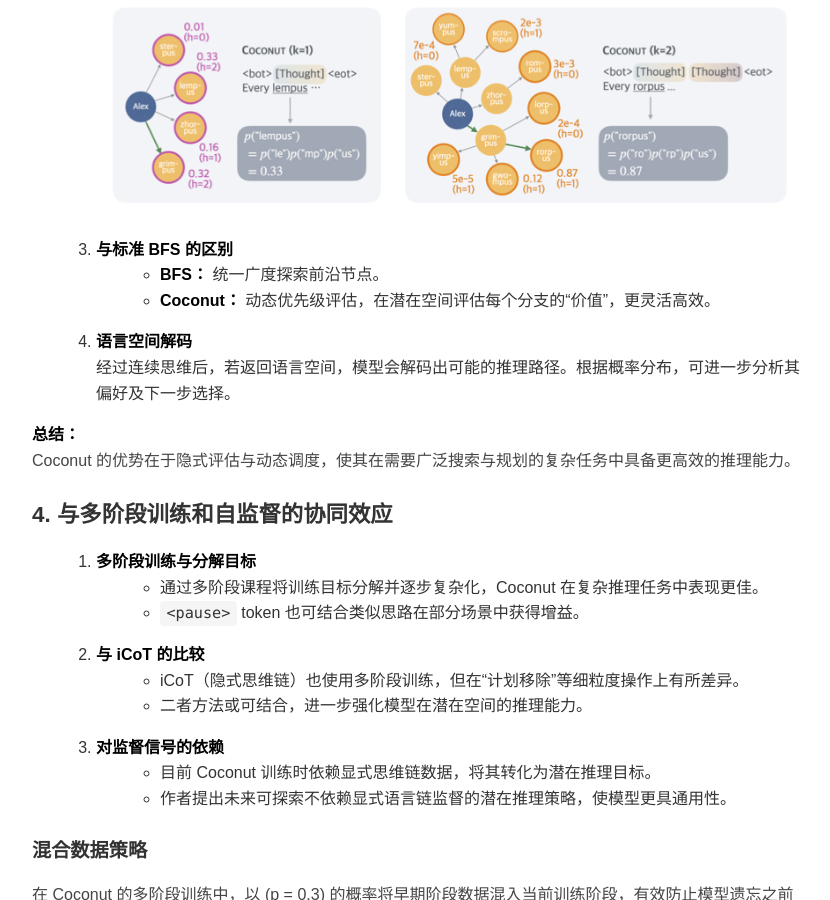
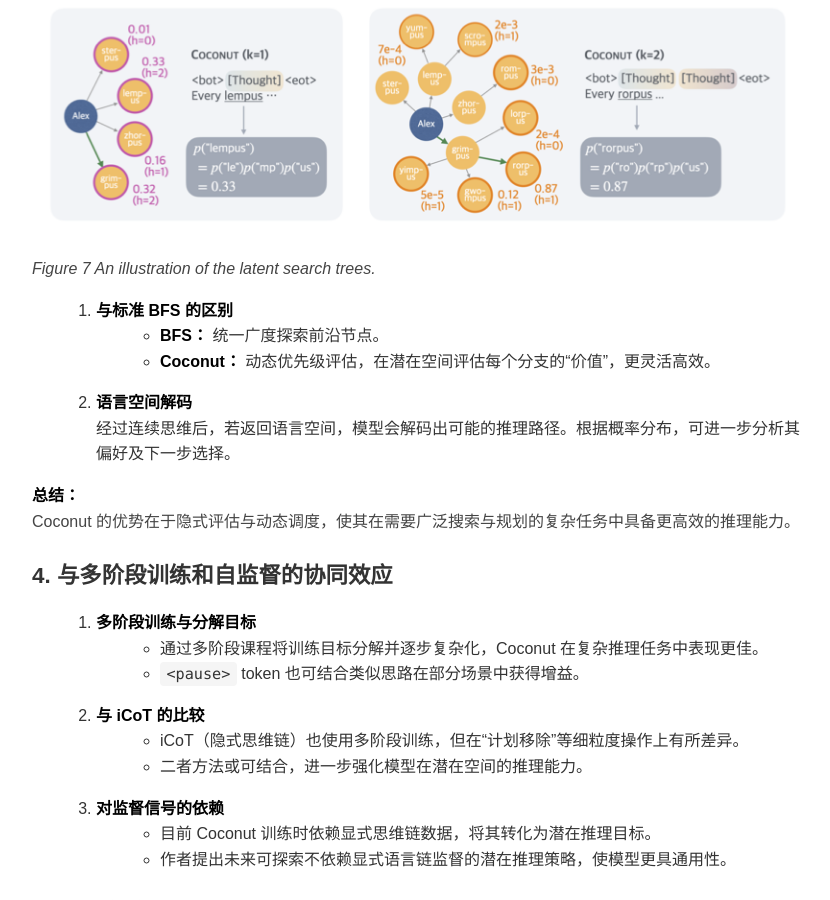
Before and after one commit to JasonDepblu/JasonDepblu.github.io, a Jekyll site: the page built from _posts/2024-12-25-reason-cot-post.markdown, in a window 1280 px wide and 900 px high, scrolled down 6193 px. Shown: the whole window, without its empty margins (223-1053 px from the left). Built offline with Jekyll 4.4.1, drawn with Linux system fonts in a browser that asks for light colours.

Commit message:
new post fix bug

```diff
--- a/_posts/2024-12-25-reason-cot-post.markdown
+++ b/_posts/2024-12-25-reason-cot-post.markdown
@@ -221,7 +221,9 @@ Coconut 的连续推理过程可被类比为“搜索树”而非线性推理链
 
 2. **示例（图 7）**
    若根节点为 Alex，第一步可探索 `{lempus, sterpus, zhorpus, grimpus}`；若选择 `lempus` 分支，下一步则从孙节点展开。Coconut 能自动评估哪些分支更有前景。
+
 ![Trees]( {{ "/assets/images/Figure 7 An illustration of the latent search trees.png " | relative_url }})
+*Figure 7 An illustration of the latent search trees.*
 
 3. **与标准 BFS 的区别**
    - **BFS：** 统一广度探索前沿节点。
```
